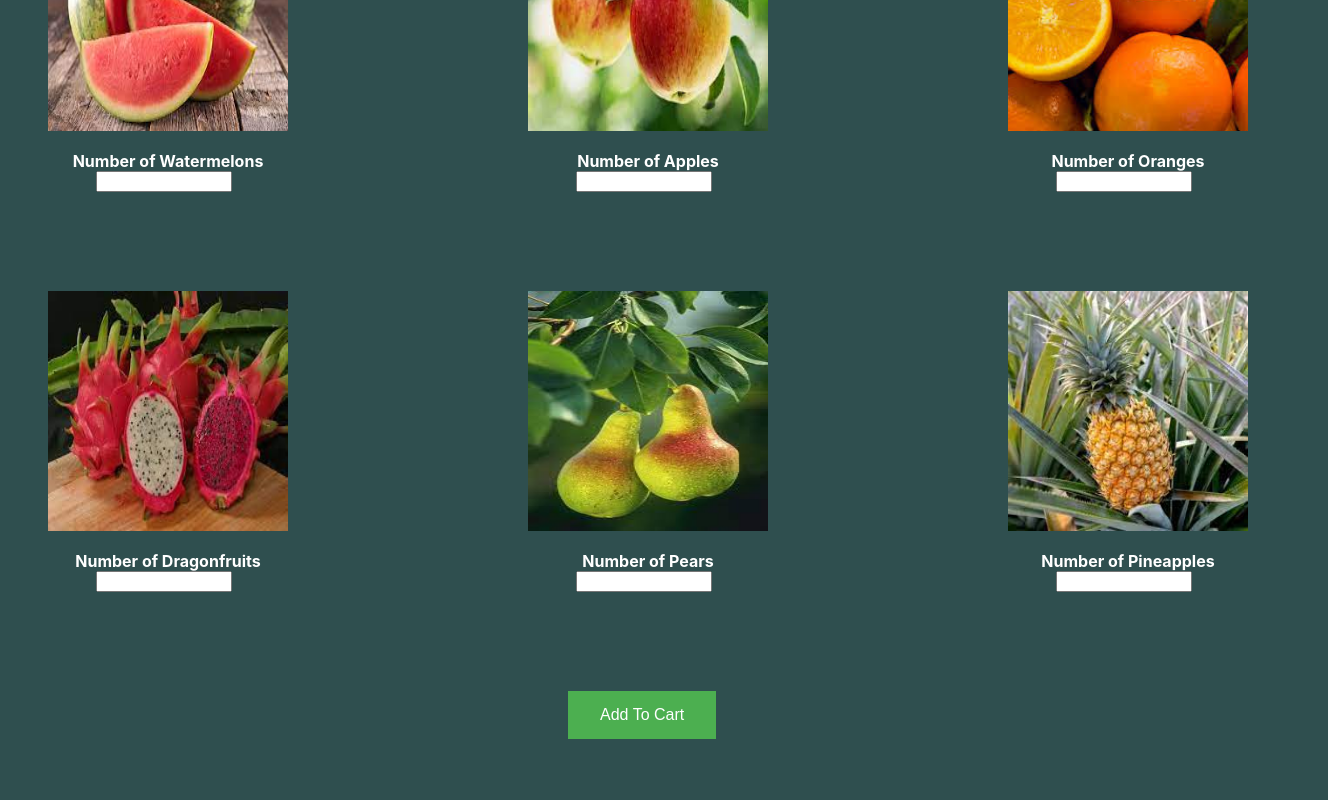
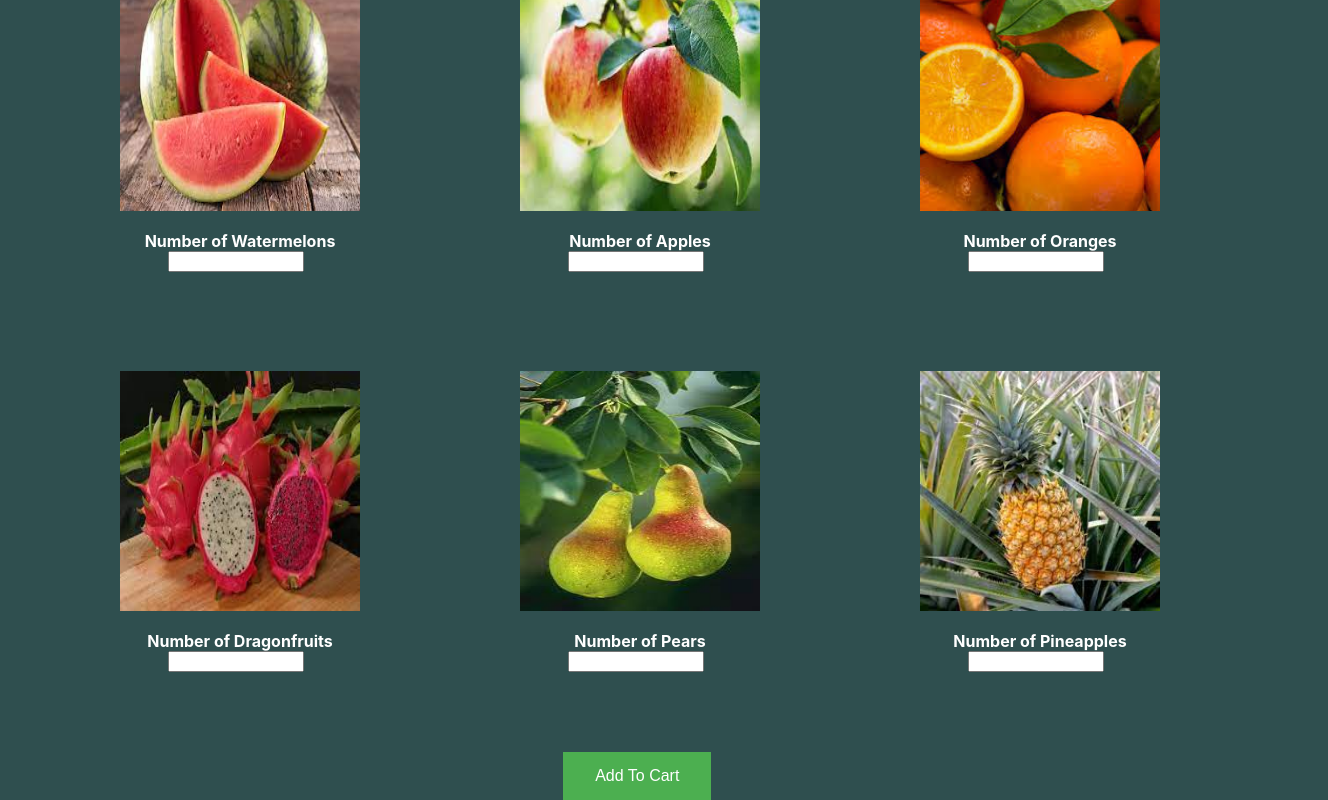
Before and after one commit to gio437/shopping-cart, a React (Create React App) app: page /shop in a window 1280 px wide. Shown: the part 289-1089 px from the top of the page, 1328 px wide, since content can reach past the window. Before the commit the page ends 1028 px from the top, so only its background shows below. Built offline with nearby package versions, Linux system fonts and the light colour scheme.

Commit message:
centers items in middle of page

```diff
--- a/src/ShopPage.js
+++ b/src/ShopPage.js
@@ -359,6 +359,7 @@ function ShopPage() {
             <Link to='/shopping-cart' className='BackHome'><h3>Home</h3></Link>
                 <h3 style={{color: 'black'}}>Catalog</h3>
             </div>
+            <div className="cardContainerWrapper">
               <div className='cardContain'>
                   <div className='card'>
                       <img className='fruitPics'src={Watermelon} alt=''></img>
@@ -404,6 +405,9 @@ function ShopPage() {
             event.preventDefault();
           }}}></input>
                       </label>
+                      <div className='addCartContain'>
+                        <button onClick={displayMelonCart} className='addCart'>Add To Cart</button>
+                      </div>
                   </div>
                   <div className='card'>
                       <img className='fruitPics' src={Pineapple} alt=''></img>
@@ -414,9 +418,6 @@ function ShopPage() {
           }}}></input>
                       </label>
                   </div>
-                <div></div>
-                <div className='addCartContain'>
-                  <button onClick={displayMelonCart} className='addCart'>Add To Cart</button>
                 </div>
             </div>
         </div>
--- a/src/index.css
+++ b/src/index.css
@@ -18,7 +18,6 @@ code {
   display: flex;
   justify-content: space-around;
 }
-
 
 .info {
   display: flex;
@@ -67,7 +66,8 @@ code {
 }
 
 .addCartContain {
-  margin-left: 2.5rem;
+  margin-left: 2.7rem;
+  margin-top: 5rem;
 }
 
 .addCart {
@@ -158,18 +158,17 @@ input {
   cursor: pointer;
 }
 
+.cardContainerWrapper {
+  display: flex;
+  justify-content: center;
+  align-items: center;
+  margin-top: 5rem;
+}
+
 .cardContain {
   display: grid;
   grid-template-columns: 1fr 1fr 1fr;
-  justify-content: center;
-  align-items: center;
-  width: 100%;
-  height: 60%;
-  position: absolute;
   gap: 10rem;
-  flex-direction: column;
-  flex-wrap: wrap;
-  margin-left: 3rem;
 }
 
 .card {
@@ -181,7 +180,6 @@ input {
 .fruitPics {
   width: 15rem;
   height: 15rem;
-  cursor: pointer;
 }
 
 .checkout {
```
Also changed, not shown: 8 other files (tests, documents, lock files or other folders). Lines whose indentation alone changed are shown as unchanged.
